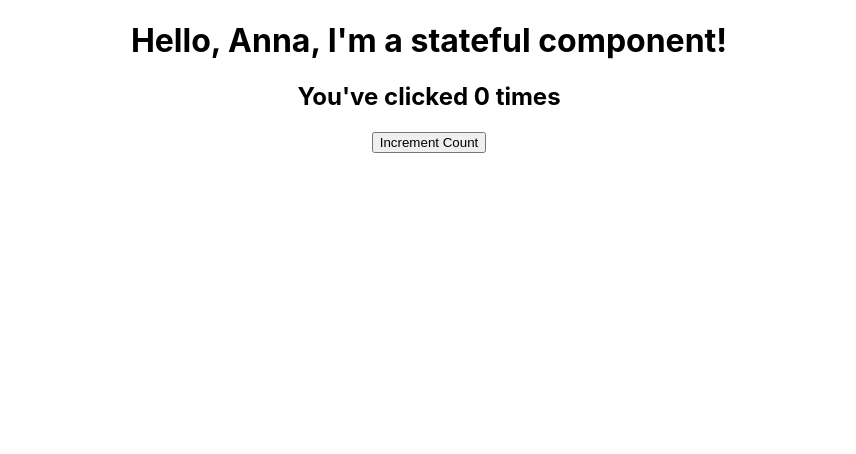
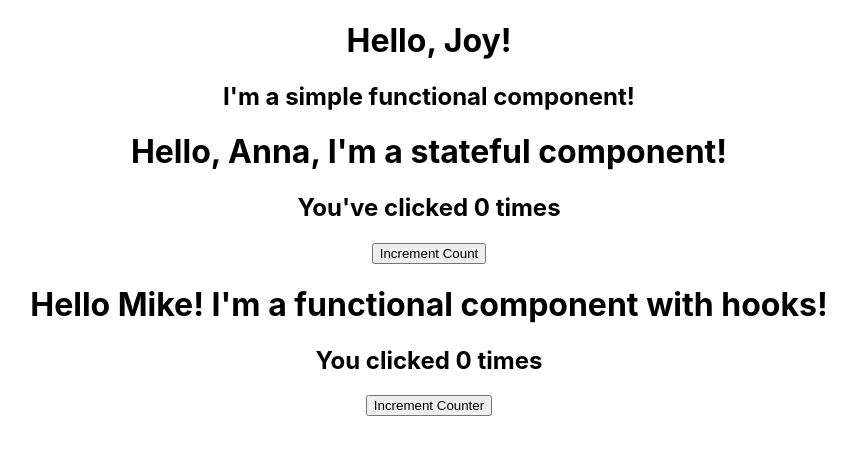
Before and after one commit to JoyZadan/ci-react-core-react-components, a React (Create React App) app in the folder react-components/: page / in a window 1280 px wide. Shown: the top 454 px of the page, without its empty margins (211-1067 px from the left). Built offline with nearby package versions, Linux system fonts and the light colour scheme.

Commit message:
Docs: completed notes on React components

```diff
--- a/react-components/src/App.js
+++ b/react-components/src/App.js
@@ -6,9 +6,9 @@ import HooksCounter from "./components/HooksCounter";
 function App() {
   return (
     <div className="App">
-      {/* <FunctionalGreeting name="Joy" /> */}
+      <FunctionalGreeting name="Joy" />
       <StatefulGreeting name="Anna" />
-      {/* <HooksCounter name="Mike" /> */}
+      <HooksCounter name="Mike" />
     </div>
   );
 }
```
Also changed, not shown: 2 other files (tests, documents, lock files or other folders).
